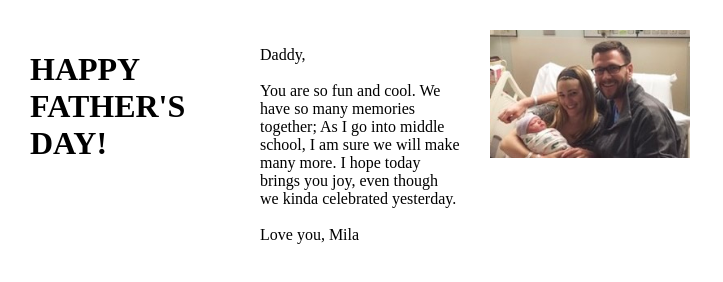
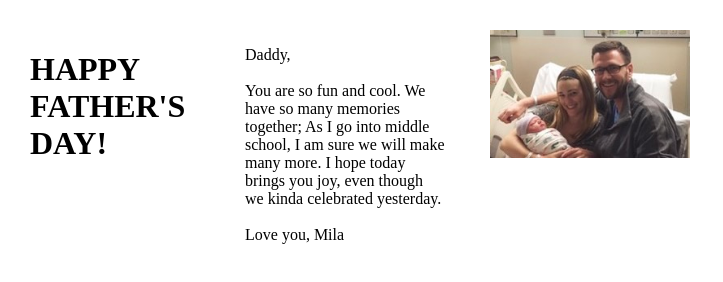
Before and after one commit to LilStach/Fathers.Day, a plain HTML site: page index.html in a window 1280 px wide. Shown: the whole page, without its empty margins (0-723 px from the left). Drawn offline with Linux system fonts and the light colour scheme.

Commit message:
Update index.html

```diff
--- a/index.html
+++ b/index.html
@@ -17,7 +17,7 @@
         overflow: wrap;
 
         position: absolute;
-        left: 260px;
+        left: 245px;
         top: 30px;
       }
       #i {
```
